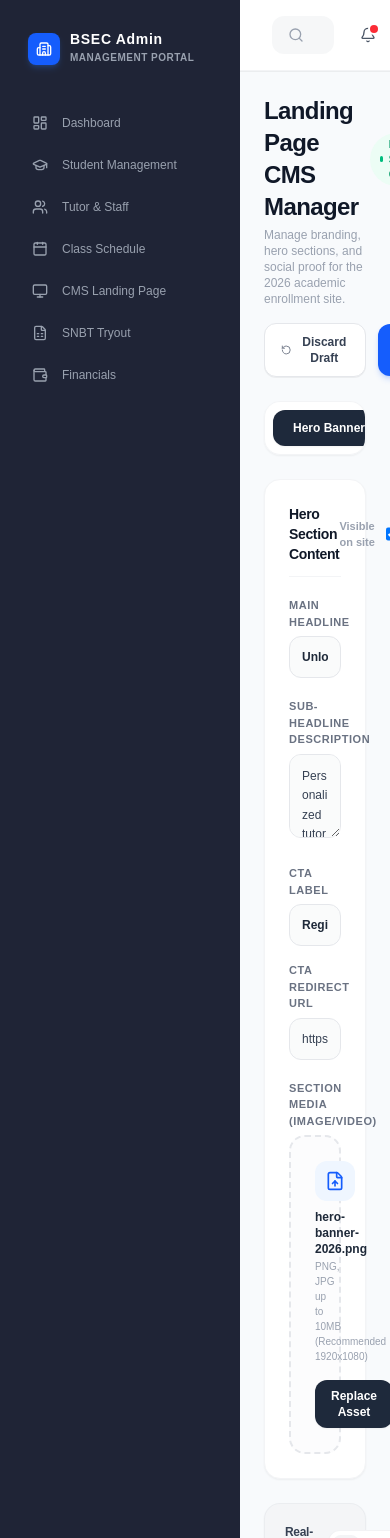
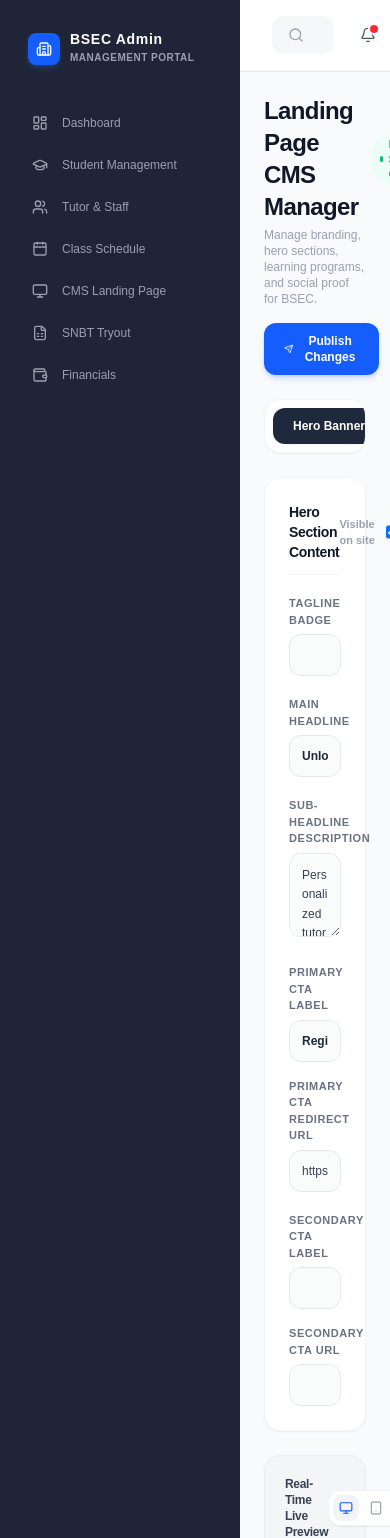
Before and after one commit to lanangwisana/BSEC-Frontend, a Next.js app: page /bsec-admin-panel/cms in a window 390 px wide. Shown: the top 1538 px of the page. Built offline with nearby package versions, Linux system fonts and the light colour scheme.

Commit message:
feat(cms): update data tab in cms admin panel that align with landingpage content

```diff
--- a/app/bsec-admin-panel/cms/page.tsx
+++ b/app/bsec-admin-panel/cms/page.tsx
@@ -15,9 +15,10 @@
   CheckCircle2,
   Globe,
   ArrowRight,
+  Sparkles,
 } from 'lucide-react';
 import { useCmsData } from './hooks/useCmsData';
-import { CmsTab, DevicePreviewMode } from './types';
+import { CmsTab } from './types';
 
 export default function CmsLandingPage() {
   const {
@@ -27,20 +28,28 @@
     setDeviceMode,
     searchQuery,
     setSearchQuery,
-    selectedBranch,
-    setSelectedBranch,
     heroForm,
     handleHeroChange,
+    programs,
+    toggleProgram,
     testimonials,
     toggleTestimonial,
+    aboutForm,
+    handleAboutChange,
+    advantages,
+    footerForm,
+    handleFooterChange,
+    handlePublishChanges,
+    isPublishing,
+    publishStatus,
   } = useCmsData();
 
   const tabs: CmsTab[] = [
     'Hero Banner',
     'Programs',
     'Testimonials',
-    'Articles',
-    'FAQ',
+    'About & Advantages',
+    'Footer & Contact',
   ];
 
   return (
@@ -74,19 +83,26 @@
                 </span>
               </div>
               <p className="text-xs text-gray-400 font-medium mt-1">
-                Manage branding, hero sections, and social proof for the 2026 academic enrollment site.
+                Manage branding, hero sections, learning programs, and social proof for BSEC.
               </p>
             </div>
 
             {/* Action Buttons */}
             <div className="flex items-center gap-3">
-              <button className="flex items-center gap-2 bg-white hover:bg-gray-50 border border-gray-200 text-gray-700 px-4 py-2.5 rounded-xl font-semibold text-xs transition-colors shadow-2xs">
-                <RotateCcw className="w-4 h-4 text-gray-500" />
-                <span>Discard Draft</span>
-              </button>
-              <button className="flex items-center gap-2 bg-blue-600 hover:bg-blue-700 text-white px-4 py-2.5 rounded-xl font-semibold text-xs transition-all shadow-md shadow-blue-600/20">
+              {publishStatus && (
+                <div className="text-xs font-bold text-emerald-700 bg-emerald-50 border border-emerald-200 px-3 py-2 rounded-xl flex items-center gap-1.5 animate-fade-in">
+                  <CheckCircle2 className="w-4 h-4 text-emerald-600" />
+                  <span>{publishStatus}</span>
+                </div>
+              )}
+
+              <button
+                onClick={handlePublishChanges}
+                disabled={isPublishing}
+                className="flex items-center gap-2 bg-blue-600 hover:bg-blue-700 disabled:opacity-50 text-white px-5 py-2.5 rounded-xl font-semibold text-xs transition-all shadow-md shadow-blue-600/20 active:scale-95 cursor-pointer"
+              >
                 <Send className="w-4 h-4" />
-                <span>Publish Changes</span>
+                <span>{isPublishing ? 'Publishing...' : 'Publish Changes'}</span>
               </button>
             </div>
           </div>
@@ -97,7 +113,7 @@
               <button
                 key={tab}
                 onClick={() => setActiveTab(tab)}
-                className={`px-5 py-2.5 rounded-xl text-xs font-bold transition-all whitespace-nowrap ${
+                className={`px-5 py-2.5 rounded-xl text-xs font-bold transition-all whitespace-nowrap cursor-pointer ${
                   activeTab === tab
                     ? 'bg-[#1e293b] text-white shadow-xs'
                     : 'text-gray-500 hover:text-gray-900 hover:bg-gray-100/70'
@@ -112,7 +128,10 @@
           <div className="grid grid-cols-1 lg:grid-cols-12 gap-6">
             {/* Left Form Editor (~7 Cols) */}
             <div className="lg:col-span-7 bg-white rounded-2xl p-6 border border-gray-100 shadow-xs space-y-5">
-              {/* Form Section Header */}
+
+              {/* TAB 1: HERO BANNER */}
+              {activeTab === 'Hero Banner' && (
+                <>
                   <div className="flex items-center justify-between pb-3 border-b border-gray-100">
                     <h2 className="text-sm font-bold text-gray-900 tracking-tight">
                       Hero Section Content
@@ -130,7 +149,18 @@
                     </div>
                   </div>
 
-              {/* Input: Main Headline */}
+                  <div>
+                    <label className="block text-[11px] font-bold text-gray-500 uppercase tracking-wider mb-1.5">
+                      Tagline Badge
+                    </label>
+                    <input
+                      type="text"
+                      value={heroForm.taglineBadge}
+                      onChange={(e) => handleHeroChange('taglineBadge', e.target.value)}
+                      className="w-full bg-gray-50/80 hover:bg-gray-100/80 focus:bg-white text-xs font-semibold text-gray-800 p-3 rounded-xl border border-gray-200 focus:border-blue-500 focus:outline-hidden transition-all"
+                    />
+                  </div>
+
                   <div>
                     <label className="block text-[11px] font-bold text-gray-500 uppercase tracking-wider mb-1.5">
                       Main Headline
@@ -143,7 +173,6 @@
                     />
                   </div>
 
-              {/* Input: Sub-headline Description */}
                   <div>
                     <label className="block text-[11px] font-bold text-gray-500 uppercase tracking-wider mb-1.5">
                       Sub-headline Description
@@ -156,11 +185,10 @@
                     />
                   </div>
 
-              {/* Inputs: CTA Label & CTA Redirect URL */}
                   <div className="grid grid-cols-1 sm:grid-cols-2 gap-4">
                     <div>
                       <label className="block text-[11px] font-bold text-gray-500 uppercase tracking-wider mb-1.5">
-                    CTA Label
+                        Primary CTA Label
                       </label>
                       <input
                         type="text"
@@ -172,7 +200,7 @@
 
                     <div>
                       <label className="block text-[11px] font-bold text-gray-500 uppercase tracking-wider mb-1.5">
-                    CTA Redirect URL
+                        Primary CTA Redirect URL
                       </label>
                       <input
                         type="text"
@@ -183,26 +211,209 @@
                     </div>
                   </div>
 
-              {/* Asset Upload Box */}
+                  <div className="grid grid-cols-1 sm:grid-cols-2 gap-4">
                     <div>
                       <label className="block text-[11px] font-bold text-gray-500 uppercase tracking-wider mb-1.5">
-                  Section Media (Image/Video)
+                        Secondary CTA Label
                       </label>
-                <div className="border-2 border-dashed border-gray-200 rounded-2xl p-6 text-center bg-gray-50/50 hover:bg-gray-50 transition-colors">
-                  <div className="w-10 h-10 rounded-xl bg-blue-50 text-blue-600 flex items-center justify-center mx-auto mb-2">
-                    <FileUp className="w-5 h-5" />
+                      <input
+                        type="text"
+                        value={heroForm.ctaSecondaryLabel}
+                        onChange={(e) => handleHeroChange('ctaSecondaryLabel', e.target.value)}
+                        className="w-full bg-gray-50/80 hover:bg-gray-100/80 focus:bg-white text-xs font-semibold text-gray-800 p-3 rounded-xl border border-gray-200 focus:border-blue-500 focus:outline-hidden transition-all"
+                      />
                     </div>
-                  <p className="text-xs font-bold text-gray-800">
-                    {heroForm.assetFileName}
-                  </p>
-                  <p className="text-[10px] text-gray-400 font-medium mt-0.5 mb-4">
-                    {heroForm.assetHint}
-                  </p>
-                  <button className="bg-[#1e293b] hover:bg-slate-900 text-white px-4 py-2 rounded-xl text-xs font-bold transition-all shadow-xs">
-                    Replace Asset
-                  </button>
+
+                    <div>
+                      <label className="block text-[11px] font-bold text-gray-500 uppercase tracking-wider mb-1.5">
+                        Secondary CTA URL
+                      </label>
+                      <input
+                        type="text"
+                        value={heroForm.ctaSecondaryUrl}
+                        onChange={(e) => handleHeroChange('ctaSecondaryUrl', e.target.value)}
+                        className="w-full bg-gray-50/80 hover:bg-gray-100/80 focus:bg-white text-xs font-medium text-gray-700 p-3 rounded-xl border border-gray-200 focus:border-blue-500 focus:outline-hidden transition-all"
+                      />
                     </div>
                   </div>
+                </>
+              )}
+
+              {/* TAB 2: PROGRAMS */}
+              {activeTab === 'Programs' && (
+                <div className="space-y-4">
+                  <div className="flex items-center justify-between pb-3 border-b border-gray-100">
+                    <h2 className="text-sm font-bold text-gray-900 tracking-tight">
+                      Learning Programs Manager
+                    </h2>
+                    <span className="text-xs text-gray-400 font-medium">
+                      {programs.length} Active Programs
+                    </span>
+                  </div>
+
+                  <div className="space-y-3">
+                    {programs.map((p) => (
+                      <div key={p.id} className="p-4 bg-gray-50/80 rounded-xl border border-gray-200/80 flex items-center justify-between gap-4">
+                        <div>
+                          <div className="flex items-center gap-2">
+                            <span className="text-xs font-bold text-gray-900">{p.title}</span>
+                            <span className="uppercase text-[10px] font-extrabold px-2 py-0.5 rounded bg-blue-100 text-blue-700">
+                              {p.category}
+                            </span>
+                          </div>
+                          <p className="text-[11px] text-gray-500 mt-1">{p.description}</p>
+                          <span className="text-xs font-bold text-blue-600 mt-1 block">{p.priceFormatted}</span>
+                        </div>
+
+                        <div className="flex items-center gap-3">
+                          <label className="flex items-center gap-1.5 text-xs text-gray-600 cursor-pointer">
+                            <input
+                              type="checkbox"
+                              checked={p.isActive}
+                              onChange={() => toggleProgram(p.id)}
+                              className="w-4 h-4 text-blue-600 rounded border-gray-300"
+                            />
+                            <span>Active</span>
+                          </label>
+                        </div>
+                      </div>
+                    ))}
+                  </div>
+                </div>
+              )}
+
+              {/* TAB 3: TESTIMONIALS */}
+              {activeTab === 'Testimonials' && (
+                <div className="space-y-4">
+                  <div className="flex items-center justify-between pb-3 border-b border-gray-100">
+                    <h2 className="text-sm font-bold text-gray-900 tracking-tight">
+                      Active Testimonial Roster
+                    </h2>
+                  </div>
+
+                  <div className="space-y-3">
+                    {testimonials.map((t) => (
+                      <div key={t.id} className="p-4 bg-gray-50/80 rounded-xl border border-gray-200/80 flex items-center justify-between gap-4">
+                        <div className="flex items-center gap-3">
+                          <div className="w-9 h-9 rounded-full bg-blue-100 text-blue-700 font-bold text-xs flex items-center justify-center shrink-0">
+                            {t.avatarInitials}
+                          </div>
+                          <div>
+                            <span className="text-xs font-bold text-gray-900">{t.studentName}</span>
+                            <span className="ml-2 text-[10px] font-extrabold bg-purple-100 text-purple-700 px-2 py-0.5 rounded">
+                              {t.targetPtnPassed}
+                            </span>
+                            <p className="text-[11px] text-gray-500 italic mt-0.5">{t.contentSnippet}</p>
+                          </div>
+                        </div>
+
+                        <input
+                          type="checkbox"
+                          checked={t.isActive}
+                          onChange={() => toggleTestimonial(t.id)}
+                          className="w-4 h-4 text-blue-600 rounded border-gray-300 cursor-pointer"
+                        />
+                      </div>
+                    ))}
+                  </div>
+                </div>
+              )}
+
+              {/* TAB 4: ABOUT & ADVANTAGES */}
+              {activeTab === 'About & Advantages' && (
+                <div className="space-y-4">
+                  <div className="pb-3 border-b border-gray-100">
+                    <h2 className="text-sm font-bold text-gray-900 tracking-tight">
+                      About Us & Vision Mission Content
+                    </h2>
+                  </div>
+
+                  <div>
+                    <label className="block text-[11px] font-bold text-gray-500 uppercase tracking-wider mb-1.5">
+                      Section Subtitle
+                    </label>
+                    <input
+                      type="text"
+                      value={aboutForm.subtitle}
+                      onChange={(e) => handleAboutChange('subtitle', e.target.value)}
+                      className="w-full bg-gray-50/80 text-xs font-semibold text-gray-800 p-3 rounded-xl border border-gray-200"
+                    />
+                  </div>
+
+                  <div>
+                    <label className="block text-[11px] font-bold text-gray-500 uppercase tracking-wider mb-1.5">
+                      Paragraph 1 Description
+                    </label>
+                    <textarea
+                      rows={2}
+                      value={aboutForm.descriptionParagraph1}
+                      onChange={(e) => handleAboutChange('descriptionParagraph1', e.target.value)}
+                      className="w-full bg-gray-50/80 text-xs font-medium text-gray-700 p-3 rounded-xl border border-gray-200"
+                    />
+                  </div>
+
+                  <div>
+                    <label className="block text-[11px] font-bold text-gray-500 uppercase tracking-wider mb-1.5">
+                      Vision Statement
+                    </label>
+                    <input
+                      type="text"
+                      value={aboutForm.visionText}
+                      onChange={(e) => handleAboutChange('visionText', e.target.value)}
+                      className="w-full bg-gray-50/80 text-xs font-semibold text-gray-800 p-3 rounded-xl border border-gray-200"
+                    />
+                  </div>
+                </div>
+              )}
+
+              {/* TAB 5: FOOTER & CONTACT */}
+              {activeTab === 'Footer & Contact' && (
+                <div className="space-y-4">
+                  <div className="pb-3 border-b border-gray-100">
+                    <h2 className="text-sm font-bold text-gray-900 tracking-tight">
+                      Footer Branding & Contact Settings
+                    </h2>
+                  </div>
+
+                  <div>
+                    <label className="block text-[11px] font-bold text-gray-500 uppercase tracking-wider mb-1.5">
+                      About Text (Footer)
+                    </label>
+                    <textarea
+                      rows={2}
+                      value={footerForm.aboutText}
+                      onChange={(e) => handleFooterChange('aboutText', e.target.value)}
+                      className="w-full bg-gray-50/80 text-xs font-medium text-gray-700 p-3 rounded-xl border border-gray-200"
+                    />
+                  </div>
+
+                  <div className="grid grid-cols-1 sm:grid-cols-2 gap-4">
+                    <div>
+                      <label className="block text-[11px] font-bold text-gray-500 uppercase tracking-wider mb-1.5">
+                        Company Phone
+                      </label>
+                      <input
+                        type="text"
+                        value={footerForm.companyPhone}
+                        onChange={(e) => handleFooterChange('companyPhone', e.target.value)}
+                        className="w-full bg-gray-50/80 text-xs font-semibold text-gray-800 p-3 rounded-xl border border-gray-200"
+                      />
+                    </div>
+
+                    <div>
+                      <label className="block text-[11px] font-bold text-gray-500 uppercase tracking-wider mb-1.5">
+                        Company Email
+                      </label>
+                      <input
+                        type="text"
+                        value={footerForm.companyEmail}
+                        onChange={(e) => handleFooterChange('companyEmail', e.target.value)}
+                        className="w-full bg-gray-50/80 text-xs font-semibold text-gray-800 p-3 rounded-xl border border-gray-200"
+                      />
+                    </div>
+                  </div>
+                </div>
+              )}
             </div>
 
             {/* Right Live Preview (~5 Cols) */}
@@ -212,12 +423,12 @@
                   {/* Card Header & Device Switcher */}
                   <div className="flex items-center justify-between mb-4">
                     <h3 className="text-xs font-bold text-gray-700 tracking-tight">
-                      Real-Time Preview
+                      Real-Time Live Preview
                     </h3>
                     <div className="flex items-center gap-1 bg-white p-1 rounded-xl shadow-2xs border border-gray-200/50">
                       <button
                         onClick={() => setDeviceMode('desktop')}
-                        className={`p-1.5 rounded-lg transition-colors ${
+                        className={`p-1.5 rounded-lg transition-colors cursor-pointer ${
                           deviceMode === 'desktop' ? 'bg-gray-100 text-blue-600' : 'text-gray-400'
                         }`}
                       >
@@ -225,7 +436,7 @@
                       </button>
                       <button
                         onClick={() => setDeviceMode('tablet')}
-                        className={`p-1.5 rounded-lg transition-colors ${
+                        className={`p-1.5 rounded-lg transition-colors cursor-pointer ${
                           deviceMode === 'tablet' ? 'bg-gray-100 text-blue-600' : 'text-gray-400'
                         }`}
                       >
@@ -233,7 +444,7 @@
                       </button>
                       <button
                         onClick={() => setDeviceMode('mobile')}
-                        className={`p-1.5 rounded-lg transition-colors ${
+                        className={`p-1.5 rounded-lg transition-colors cursor-pointer ${
                           deviceMode === 'mobile' ? 'bg-gray-100 text-blue-600' : 'text-gray-400'
                         }`}
                       >
@@ -244,11 +455,12 @@
 
                   {/* Mockup Frame Canvas */}
                   <div className="bg-gradient-to-br from-blue-900 via-indigo-900 to-slate-900 text-white rounded-2xl p-6 shadow-xl border border-blue-800/40 min-h-[260px] flex flex-col justify-between relative overflow-hidden my-4">
-                    {/* Background Accent Graphics */}
                     <div className="absolute right-0 top-0 w-36 h-36 bg-blue-500/10 rounded-full blur-2xl pointer-events-none" />
 
                     <div>
-                      <span className="w-8 h-1 bg-amber-400 rounded-full block mb-3" />
+                      <span className="px-2.5 py-1 bg-yellow-400/20 text-yellow-300 text-[10px] font-bold rounded-full inline-block mb-3">
+                        {heroForm.taglineBadge}
+                      </span>
                       <h4 className="text-lg font-bold leading-tight mb-2 tracking-tight">
                         {heroForm.headline}
                       </h4>
@@ -257,7 +469,7 @@
                       </p>
                     </div>
 
-                    <div className="pt-4">
+                    <div className="pt-4 flex gap-2">
                       <button className="inline-flex items-center gap-2 bg-blue-600 text-white px-4 py-2 rounded-xl text-xs font-bold shadow-md">
                         <span>{heroForm.ctaLabel}</span>
                         <ArrowRight className="w-3.5 h-3.5" />
@@ -274,84 +486,6 @@
               </div>
             </div>
           </div>
-
-          {/* Bottom Table Card: Active Landing Page Testimonials Roster */}
-          <div className="bg-white rounded-2xl p-6 border border-gray-100 shadow-xs space-y-4">
-            <div className="flex flex-col sm:flex-row sm:items-center justify-between gap-4 pb-2 border-b border-gray-100">
-              <h2 className="text-sm font-bold text-gray-900 tracking-tight">
-                Active Landing Page Testimonials Roster
-              </h2>
-              <button className="inline-flex items-center gap-2 text-xs font-bold text-blue-600 hover:text-blue-800 transition-colors">
-                <Plus className="w-4 h-4" />
-                <span>Add New Testimonial</span>
-              </button>
-            </div>
-
-            <div className="overflow-x-auto">
-              <table className="w-full text-left border-collapse">
-                <thead>
-                  <tr className="border-b border-gray-100 text-[10px] font-bold text-gray-400 uppercase tracking-wider">
-                    <th className="py-3 px-4 w-12">Order</th>
-                    <th className="py-3 px-4">Student Info</th>
-                    <th className="py-3 px-4">Target PTN Passed</th>
-                    <th className="py-3 px-4">Content Snippet</th>
-                    <th className="py-3 px-4">Status</th>
-                    <th className="py-3 px-4 text-right">Action</th>
-                  </tr>
-                </thead>
-                <tbody className="divide-y divide-gray-100">
-                  {testimonials.map((t) => (
-                    <tr key={t.id} className="hover:bg-gray-50/70 transition-colors">
-                      <td className="py-3.5 px-4 text-xs font-bold text-gray-500">
-                        {t.order}
-                      </td>
-
-                      <td className="py-3.5 px-4">
-                        <div className="flex items-center gap-3">
-                          <div className="w-9 h-9 rounded-full bg-blue-100 text-blue-700 font-bold text-xs flex items-center justify-center shrink-0">
-                            {t.avatarInitials}
-                          </div>
-                          <div>
-                            <p className="text-xs font-bold text-gray-900 leading-snug">
-                              {t.studentName}
-                            </p>
-                            <p className="text-[10px] text-gray-400 font-medium">
-                              {t.studentClass}
-                            </p>
-                          </div>
-                        </div>
-                      </td>
-
-                      <td className="py-3.5 px-4">
-                        <span className="inline-block bg-purple-100 text-purple-700 text-[10px] font-extrabold px-2.5 py-1 rounded-md uppercase">
-                          {t.targetPtnPassed}
-                        </span>
-                      </td>
-
-                      <td className="py-3.5 px-4 text-xs font-medium text-gray-600 max-w-xs truncate">
-                        {t.contentSnippet}
-                      </td>
-
-                      <td className="py-3.5 px-4">
-                        <input
-                          type="checkbox"
-                          checked={t.isActive}
-                          onChange={() => toggleTestimonial(t.id)}
-                          className="w-4 h-4 text-blue-600 rounded-md border-gray-300 focus:ring-blue-500 cursor-pointer"
-                        />
-                      </td>
-
-                      <td className="py-3.5 px-4 text-right">
-                        <button className="p-1.5 text-gray-400 hover:text-blue-600 transition-colors">
-                          <Edit2 className="w-4 h-4" />
-                        </button>
-                      </td>
-                    </tr>
-                  ))}
-                </tbody>
-              </table>
-            </div>
-          </div>
         </main>
       </div>
     </div>
```
Lines whose indentation alone changed are shown as unchanged.
